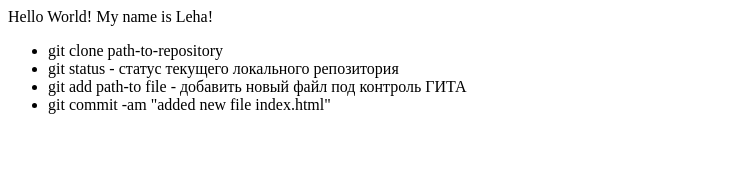
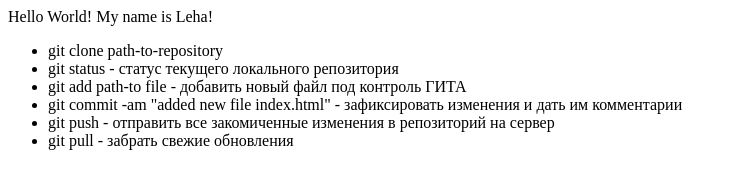
Before and after one commit to Gammani/git-lesson, a plain HTML site: page index.html in a window 1280 px wide. Shown: the whole page, without its empty margins (0-737 px from the left). Drawn offline with Linux system fonts and the light colour scheme.

Commit message:
added push-pull instructions to html

```diff
--- a/index.html
+++ b/index.html
@@ -11,7 +11,9 @@
                 <li>git clone path-to-repository</li>
                 <li>git status - статус текущего локального репозитория</li>
                 <li>git add path-to file - добавить новый файл под контроль ГИТА</li>
-                <li>git commit -am "added new file index.html"</li>
+                <li>git commit -am "added new file index.html" - зафиксировать изменения и дать им комментарии</li>
+                <li>git push - отправить все закомиченные изменения в репозиторий на сервер</li>
+                <li>git pull - забрать свежие обновления</li>
             </ul>
         </div>
     </head>
```
